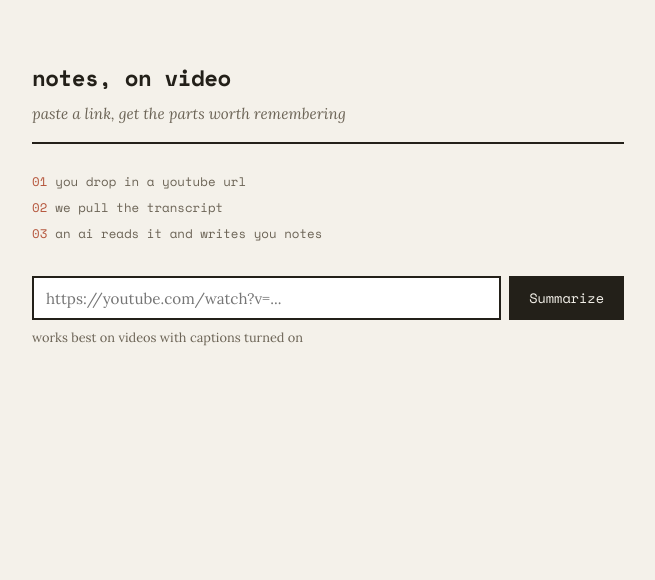
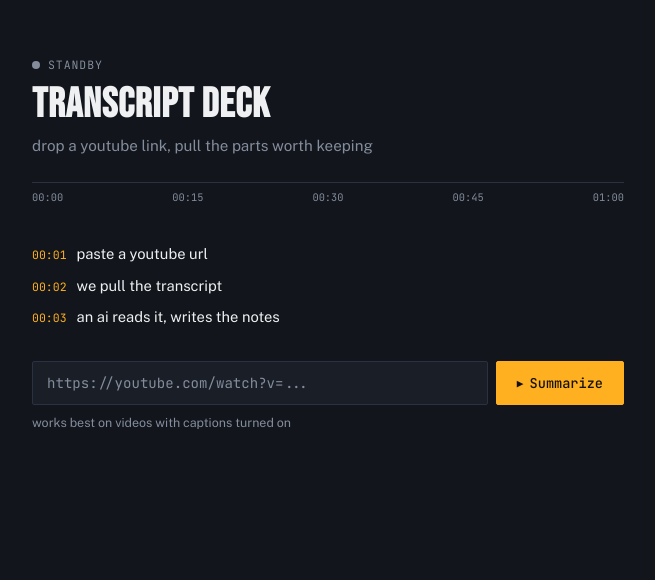
Before and after one commit to jacksontran2806-png/DIY-Youtube-summarizer, a Flask app: page / in a window 1280 px wide. Shown: the top 580 px of the page, without its empty margins (312-967 px from the left). Run offline with Flask 3, Linux system fonts and the light colour scheme.

Commit message:
Redesign UI around transcript/timecode motif, drop generic cream+serif look

```diff
--- a/static/style.css
+++ b/static/style.css
@@ -1,11 +1,13 @@
-@import url('https://fonts.googleapis.com/css2?family=Space+Mono:wght@400;700&family=Lora:ital,wght@0,400;0,600;1,400&display=swap');
+@import url('https://fonts.googleapis.com/css2?family=Bebas+Neue&family=Public+Sans:wght@400;500;600&family=JetBrains+Mono:wght@400;500;600&display=swap');
 
 :root {
-    --paper: #f4f1ea;
-    --ink: #232019;
-    --ink-soft: #6b6355;
-    --rust: #b5563c;
-    --line: #d8d2c4;
+    --bg: #12151b;
+    --panel: #1a1e26;
+    --ink: #eef0f2;
+    --ink-dim: #838d9c;
+    --rec: #ff3b30;
+    --amber: #ffb020;
+    --line: #2b3140;
 }
 
 * {
@@ -13,49 +15,134 @@
 }
 
 body {
-    background: var(--paper);
+    background: var(--bg);
     color: var(--ink);
-    font-family: 'Lora', serif;
+    font-family: 'Public Sans', sans-serif;
     max-width: 640px;
-    margin: 60px auto;
+    margin: 56px auto;
     padding: 0 24px 80px;
     line-height: 1.6;
 }
 
-header {
-    border-bottom: 2px solid var(--ink);
-    padding-bottom: 16px;
-    margin-bottom: 28px;
+@media (prefers-reduced-motion: reduce) {
+    * {
+        animation-duration: 0.01ms !important;
+        transition-duration: 0.01ms !important;
+    }
+}
+
+/* ---- header ---- */
+
+.rec-row {
+    display: flex;
+    align-items: center;
+    gap: 8px;
+    font-family: 'JetBrains Mono', monospace;
+    font-size: 0.72rem;
+    letter-spacing: 0.08em;
+    color: var(--ink-dim);
+    margin-bottom: 10px;
+}
+
+.rec-dot {
+    width: 8px;
+    height: 8px;
+    border-radius: 50%;
+    background: var(--ink-dim);
+    display: inline-block;
+}
+
+.rec-dot.live {
+    background: var(--rec);
+    animation: pulse 1.1s ease-in-out infinite;
+}
+
+@keyframes pulse {
+    0%, 100% { opacity: 1; box-shadow: 0 0 0 0 rgba(255, 59, 48, 0.5); }
+    50% { opacity: 0.5; box-shadow: 0 0 0 5px rgba(255, 59, 48, 0); }
 }
 
 h1 {
-    font-family: 'Space Mono', monospace;
-    font-size: 1.4rem;
-    letter-spacing: -0.02em;
-    margin: 0 0 6px;
+    font-family: 'Bebas Neue', sans-serif;
+    font-size: 2.6rem;
+    letter-spacing: 0.02em;
+    line-height: 1;
+    margin: 0 0 8px;
+    color: var(--ink);
 }
 
 .subhead {
-    color: var(--ink-soft);
-    font-style: italic;
+    color: var(--ink-dim);
     font-size: 0.95rem;
-    margin: 0;
+    margin: 0 0 24px;
 }
+
+/* ---- scrubber rule (signature element) ---- */
+
+.scrubber {
+    position: relative;
+    height: 28px;
+    margin-bottom: 32px;
+    border-top: 1px solid var(--line);
+}
+
+.scrubber-track {
+    position: absolute;
+    top: -1px;
+    left: 0;
+    height: 1px;
+    width: 0%;
+    background: var(--amber);
+    transition: width 0.3s ease;
+}
+
+.scrubber.busy .scrubber-track {
+    animation: scrub 1.4s ease-in-out infinite;
+}
+
+@keyframes scrub {
+    0% { width: 0%; }
+    50% { width: 100%; }
+    100% { width: 0%; }
+}
+
+.scrubber .ticks {
+    display: flex;
+    justify-content: space-between;
+    padding-top: 6px;
+    font-family: 'JetBrains Mono', monospace;
+    font-size: 0.65rem;
+    color: var(--ink-dim);
+}
+
+.scrubber .ticks span::before {
+    content: '';
+}
+
+/* ---- steps ---- */
 
 .steps {
     display: flex;
     flex-direction: column;
-    gap: 6px;
+    gap: 8px;
     margin-bottom: 32px;
-    font-family: 'Space Mono', monospace;
-    font-size: 0.78rem;
-    color: var(--ink-soft);
+}
+
+.steps div {
+    display: flex;
+    gap: 10px;
+    align-items: baseline;
+    font-size: 0.92rem;
 }
 
 .steps span {
-    color: var(--rust);
-    margin-right: 8px;
+    font-family: 'JetBrains Mono', monospace;
+    font-size: 0.72rem;
+    color: var(--amber);
+    flex-shrink: 0;
 }
+
+/* ---- input / transport controls ---- */
 
 .input-row {
     display: flex;
@@ -65,81 +152,112 @@ h1 {
 
 input[type="text"] {
     flex: 1;
-    padding: 10px 12px;
-    font-family: 'Lora', serif;
-    font-size: 0.95rem;
-    border: 2px solid var(--ink);
-    background: #fff;
+    padding: 12px 14px;
+    font-family: 'JetBrains Mono', monospace;
+    font-size: 0.88rem;
+    border: 1px solid var(--line);
+    background: var(--panel);
     color: var(--ink);
+    border-radius: 2px;
+}
+
+input[type="text"]::placeholder {
+    color: var(--ink-dim);
 }
 
 input[type="text"]:focus {
-    outline: none;
-    border-color: var(--rust);
+    outline: 2px solid var(--amber);
+    outline-offset: 1px;
+    border-color: var(--amber);
 }
 
 button {
-    padding: 10px 18px;
-    font-family: 'Space Mono', monospace;
+    padding: 12px 20px;
+    font-family: 'JetBrains Mono', monospace;
+    font-weight: 500;
     font-size: 0.85rem;
-    background: var(--ink);
-    color: var(--paper);
-    border: 2px solid var(--ink);
+    background: var(--amber);
+    color: #16110a;
+    border: 1px solid var(--amber);
+    border-radius: 2px;
     cursor: pointer;
+    display: flex;
+    align-items: center;
+    gap: 6px;
+}
+
+button::before {
+    content: '▶';
+    font-size: 0.7rem;
 }
 
 button:hover {
-    background: var(--rust);
-    border-color: var(--rust);
+    background: #ffc659;
+}
+
+button:focus-visible {
+    outline: 2px solid var(--ink);
+    outline-offset: 2px;
 }
 
 button:disabled {
-    opacity: 0.5;
+    opacity: 0.6;
     cursor: default;
 }
 
+button:disabled::before {
+    content: '●';
+    color: var(--rec);
+    animation: pulse 1.1s ease-in-out infinite;
+}
+
 .hint {
-    font-size: 0.8rem;
-    color: var(--ink-soft);
-    margin-top: 4px;
+    font-size: 0.78rem;
+    color: var(--ink-dim);
+    margin-top: 6px;
 }
+
+/* ---- transcript notes panel ---- */
 
 #entry {
     display: none;
     margin-top: 36px;
-    border-top: 1px dashed var(--line);
-    padding-top: 24px;
+    background: var(--panel);
+    border: 1px solid var(--line);
+    border-radius: 4px;
+    padding: 20px 22px;
 }
 
 .entry-meta {
-    font-family: 'Space Mono', monospace;
-    font-size: 0.72rem;
-    color: var(--ink-soft);
+    font-family: 'JetBrains Mono', monospace;
+    font-size: 0.7rem;
+    color: var(--amber);
     text-transform: uppercase;
-    letter-spacing: 0.04em;
-    margin-bottom: 10px;
+    letter-spacing: 0.06em;
+    margin-bottom: 12px;
+    padding-bottom: 10px;
+    border-bottom: 1px solid var(--line);
 }
 
 #summaryText {
     white-space: pre-wrap;
+    font-size: 0.95rem;
 }
+
+/* ---- error / no signal ---- */
 
 #error {
     display: none;
-    color: var(--rust);
-    font-family: 'Space Mono', monospace;
-    font-size: 0.85rem;
+    color: var(--rec);
+    font-family: 'JetBrains Mono', monospace;
+    font-size: 0.82rem;
     margin-top: 20px;
+    padding: 14px 16px;
+    border: 1px dashed var(--rec);
+    border-radius: 2px;
 }
 
-.loading::after {
-    content: '';
-    animation: dots 1.4s steps(4, end) infinite;
+#error::before {
+    content: 'NO SIGNAL — ';
+    color: var(--ink-dim);
 }
-
-@keyframes dots {
-    0% { content: ''; }
-    25% { content: '.'; }
-    50% { content: '..'; }
-    75% { content: '...'; }
-}
--- a/templates/index.html
+++ b/templates/index.html
@@ -2,19 +2,30 @@
 <html lang="en">
 <head>
     <meta charset="UTF-8">
-    <title>notes, on video</title>
+    <title>transcript deck</title>
     <link rel="stylesheet" href="{{ url_for('static', filename='style.css') }}">
 </head>
 <body>
     <header>
-        <h1>notes, on video</h1>
-        <p class="subhead">paste a link, get the parts worth remembering</p>
+        <div class="rec-row">
+            <span class="rec-dot" id="recDot"></span>
+            <span id="recLabel">STANDBY</span>
+        </div>
+        <h1>Transcript Deck</h1>
+        <p class="subhead">drop a youtube link, pull the parts worth keeping</p>
     </header>
 
+    <div class="scrubber" id="scrubber">
+        <div class="scrubber-track"></div>
+        <div class="ticks">
+            <span>00:00</span><span>00:15</span><span>00:30</span><span>00:45</span><span>01:00</span>
+        </div>
+    </div>
+
     <div class="steps">
-        <div><span>01</span>you drop in a youtube url</div>
-        <div><span>02</span>we pull the transcript</div>
-        <div><span>03</span>an ai reads it and writes you notes</div>
+        <div><span>00:01</span>paste a youtube url</div>
+        <div><span>00:02</span>we pull the transcript</div>
+        <div><span>00:03</span>an ai reads it, writes the notes</div>
     </div>
 
     <div class="input-row">
@@ -38,14 +49,18 @@
             const errorBox = document.getElementById("error");
             const summaryText = document.getElementById("summaryText");
             const entryMeta = document.getElementById("entryMeta");
+            const recDot = document.getElementById("recDot");
+            const recLabel = document.getElementById("recLabel");
+            const scrubber = document.getElementById("scrubber");
 
             if (!url) return;
 
             entry.style.display = "none";
             errorBox.style.display = "none";
             btn.disabled = true;
-            btn.classList.add("loading");
-            btn.textContent = "reading";
+            recDot.classList.add("live");
+            recLabel.textContent = "READING";
+            scrubber.classList.add("busy");
 
             try {
                 const response = await fetch("/summarize", {
@@ -60,17 +75,19 @@
                     errorBox.style.display = "block";
                 } else {
                     const now = new Date();
-                    entryMeta.textContent = "entry — " + now.toLocaleDateString() + " " + now.toLocaleTimeString();
+                    const stamp = now.toLocaleTimeString([], { hour12: false });
+                    entryMeta.textContent = "notes — " + now.toLocaleDateString() + " " + stamp;
                     summaryText.textContent = data.summary;
                     entry.style.display = "block";
                 }
             } catch (err) {
-                errorBox.textContent = "Something went wrong talking to the server.";
+                errorBox.textContent = "couldn't reach the server.";
                 errorBox.style.display = "block";
             } finally {
                 btn.disabled = false;
-                btn.classList.remove("loading");
-                btn.textContent = "Summarize";
+                recDot.classList.remove("live");
+                recLabel.textContent = "STANDBY";
+                scrubber.classList.remove("busy");
             }
         }
     </script>
```
